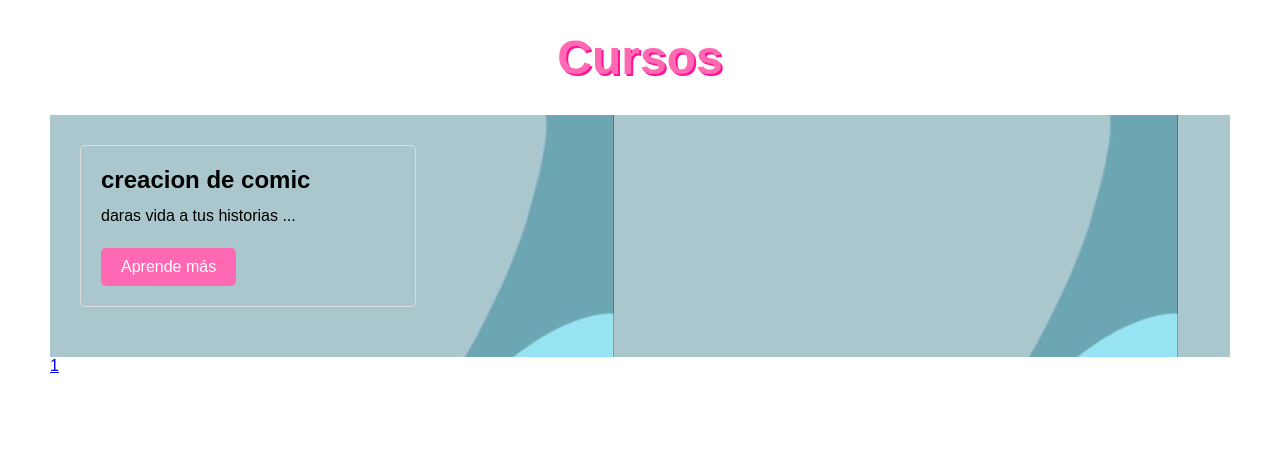
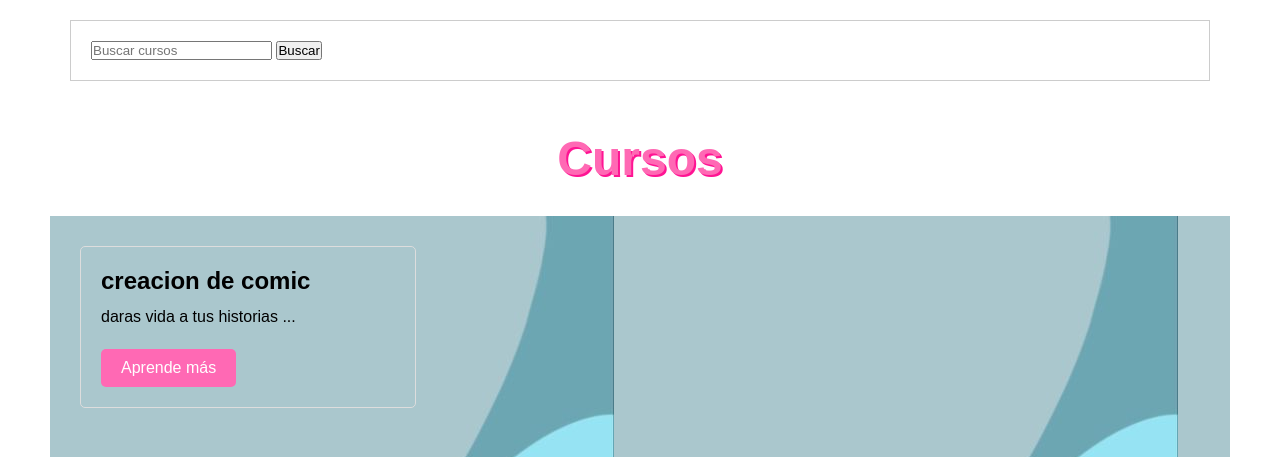
Before and after one commit to kronBELET/MABERSA_FENIX, a PHP site: page /courses.php in a window 1280 px wide. Shown: the part 117-574 px from the top of the page. Run offline with PHP 8.4, Linux system fonts and the light colour scheme; data comes from the database, SQL or seed files in the repository.

Commit message:
barra de búsqueda
se agrego una barra de búsqueda para los cursos

```diff
--- a/courses.php
+++ b/courses.php
@@ -23,6 +23,15 @@ $offset = ($paginaActual - 1) * $cursosPorPagina;
 // Preparar la consulta SQL con el límite y el desplazamiento
 $sql = "SELECT * FROM courses ORDER BY `c_id` LIMIT $offset, $cursosPorPagina";
 
+/*  --BUSQUEDA-- */
+// Obtener el término de búsqueda ingresado por el usuario
+$searchTerm = isset($_GET['search']) ? $_GET['search'] : '';
+
+// Preparar la consulta SQL con el término de búsqueda
+$sql = "SELECT * FROM courses WHERE course_name LIKE '%$searchTerm%' ORDER BY `c_id` LIMIT $offset, $cursosPorPagina";
+
+
+
 // Ejecutar la consulta y almacenar el conjunto de resultados
 $result = mysqli_query($conn, $sql);
 
@@ -44,6 +53,7 @@ if (mysqli_num_rows($result) > 0) {
     // No se han encontrado resultados
     $show = "<div class='error'>No se encontraron cursos.</div>";
 }
+
 ?>
 <!DOCTYPE html>
 <html>
@@ -55,6 +65,11 @@ if (mysqli_num_rows($result) > 0) {
 <body>
 <?php include('header.php'); ?>
     <main>
+    <form action="courses.php" method="GET">
+    <input type="text" name="search" placeholder="Buscar cursos">
+    <input type="submit" value="Buscar">
+</form>
+        <!--BARA DE BUSQUEDA-->
         <h1 class="page-title">Cursos</h1>
         <div class="card-container">
             <?php echo $show; ?>
@@ -70,5 +85,6 @@ if (mysqli_num_rows($result) > 0) {
 
         echo '<a href="courses.php?page=' . $i . '" class="' . $activeClass . '">' . $i . '</a>';
     }
+
     ?>
 </div>
```
